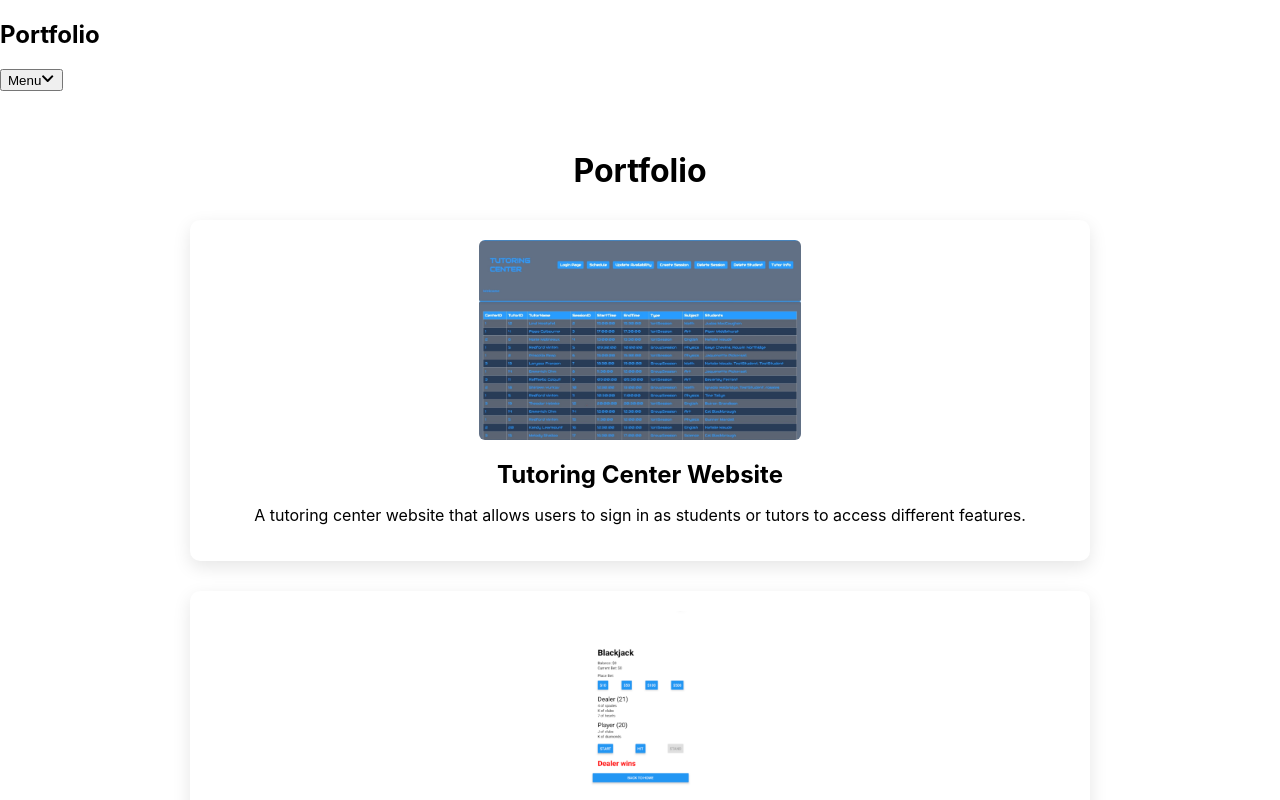
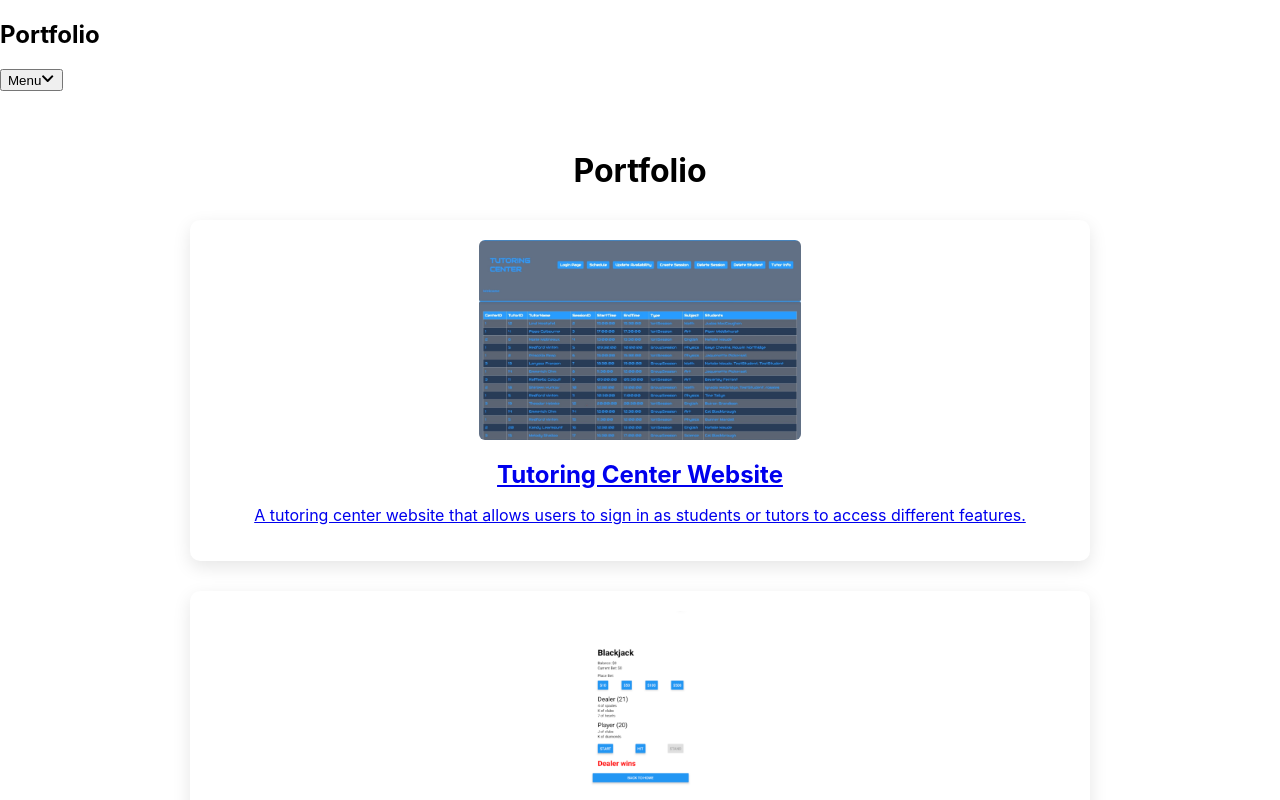
Before and after one commit to DonovanMcGilbray/PortfolioWebsite, a React (Create React App) app: page /portfolio in a window 1280 px wide. Shown: the top 800 px of the page. Built offline with nearby package versions, Linux system fonts and the light colour scheme.

Commit message:
created portfolio/:slug route

```diff
--- a/src/pages/Portfolio.js
+++ b/src/pages/Portfolio.js
@@ -1,3 +1,4 @@
+import { Link } from "react-router-dom";
 import projects from "../data/projects";
 import "./Portfolio.css";
 
@@ -7,13 +8,17 @@ function Portfolio() {
             <h1>Portfolio</h1>
             <div className = "projects-grid">
                 {projects.map((project) => (
-                    <div className = "project-card" key = {project.id}>
+                    <Link
+                        to = {`/portfolio/${project.slug}`}
+                        key = {project.id}
+                        className = "project-card"
+                    >
                         <div className = "project-image-container">
                             <img src = {project.image} alt = {project.title} />
                         </div>
                         <h2>{project.title}</h2>
                         <p>{project.description}</p>
-                    </div>
+                    </Link>
                 ))}
             </div>
         </div>
--- a/src/pages/PortfolioDetail.js
+++ b/src/pages/PortfolioDetail.js
@@ -0,0 +1,37 @@
+import { useParams, Link } from "react-router-dom";
+import projects from "../data/projects";
+
+function PortfolioDetail() {
+    const { slug } = useParams();
+    const project = projects.find((p) => p.slug === slug);
+    if(!project) {
+        return <h2>Project not found</h2>;
+    }
+    return (
+        <div style = {{ maxWidth: "800px", margin: "50px auto" }}>
+            <h1>{project.title}</h1>
+            <img
+                src = {project.image}
+                alt = {project.title}
+                style = {{ width: "100%", maxHeight: "400px", objectFit: "contain" }}
+            />
+            <p>{project.description}</p>
+            <h2>Tech Stack</h2>
+            <ul>
+                {project.tech.map((tech, index) => (
+                    <li key = {index}>{tech}</li>
+                ))}
+            </ul>
+            {project.github && (
+                <p>
+                    <a href = {project.github} target = "_blank" rel = "noreferrer">
+                        View GitHub
+                    </a>
+                </p>
+            )}
+            <Link to = "/portfolio">Back to Portfolio</Link>
+        </div>
+    );
+}
+
+export default PortfolioDetail;
```
